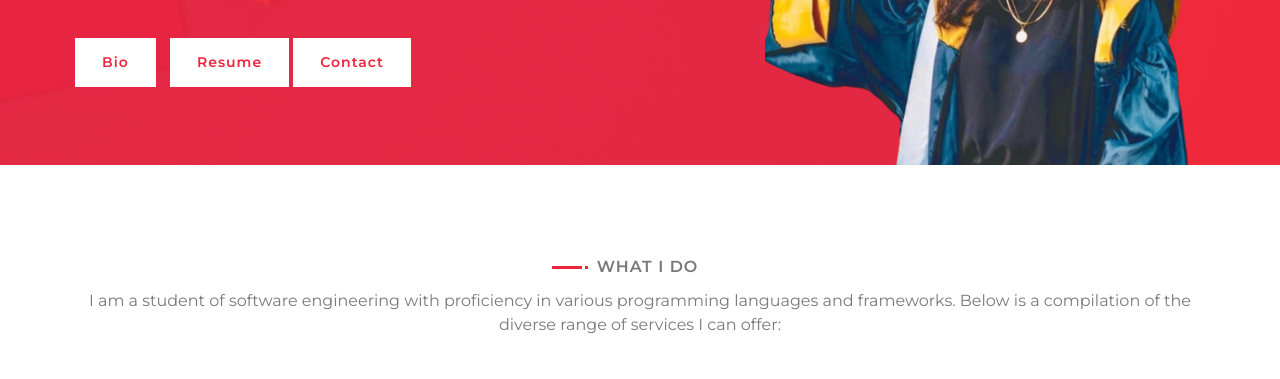
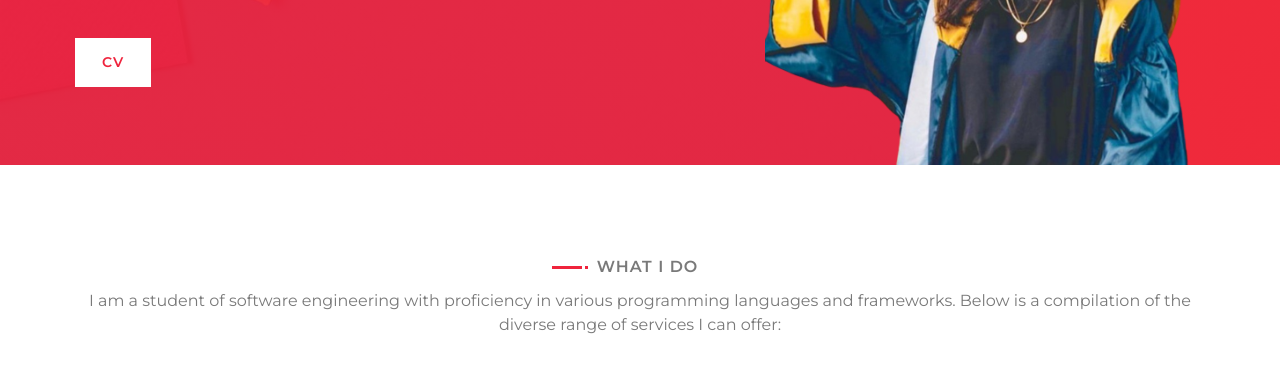
Before and after one commit to EyaBenLak/EyaBenLak.github.io, a plain HTML site: page index.html in a window 1280 px wide. Shown: the part 395-774 px from the top of the page. Drawn offline with nearby package versions, Linux system fonts and the light colour scheme.

Commit message:
1.0.1
1.0.1

```diff
--- a/index.html
+++ b/index.html
@@ -61,9 +61,9 @@
                                 <div class="typed-text">Web apps, Desktop apps, Mobile apps</div>
                             </div>
                             <div class="hero-btn">
-                                <a class="btn" href="#service">Bio</a>
-                                <a class="btn" href="files/EyaResume.pdf" target="_blank">Resume</a>
-                                <a class="btn" href="#contactffoter">Contact</a>
+
+                                <a class="btn" href="files/EyaResume.pdf" target="_blank">CV</a>
+
                             </div>
                         </div>
                     </div>
```
